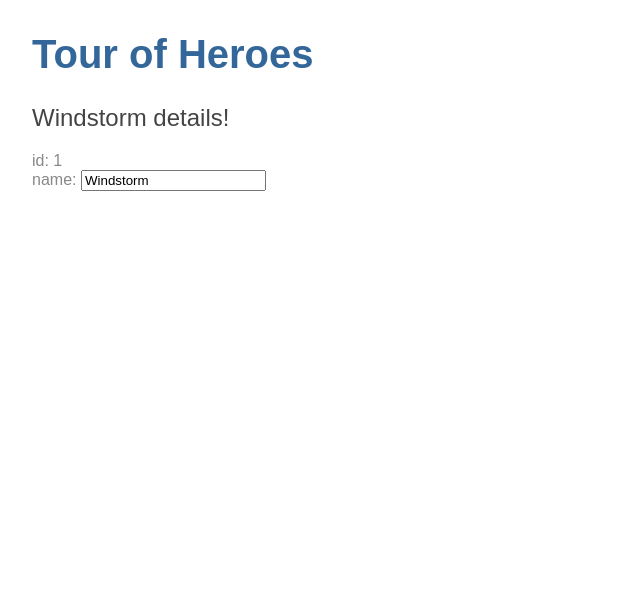
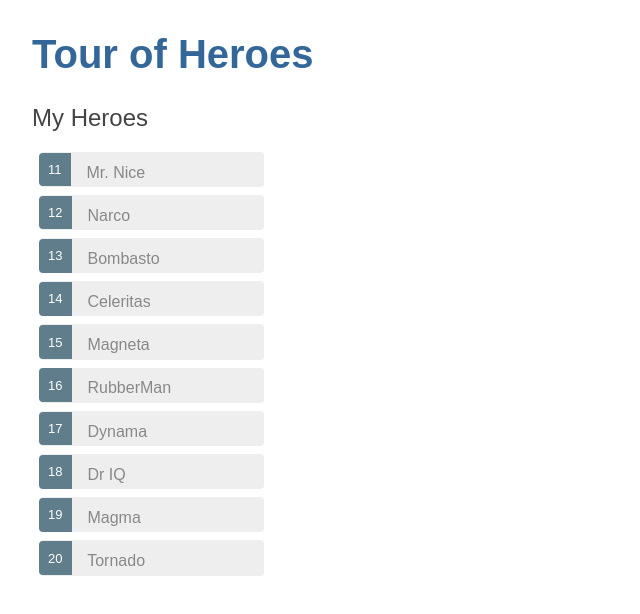
Before and after one commit to porscheinformatik/angular-spring-heroes, an Angular app in the folder heroes-frontend/: page / in a window 1280 px wide. Shown: the top 614 px of the page, without its empty margins (0-640 px from the left). Built offline with nearby package versions, Linux system fonts and the light colour scheme.

Commit message:
Implementation for step 3 master/detail

```diff
--- a/heroes-frontend/src/app/app.component.css
+++ b/heroes-frontend/src/app/app.component.css
@@ -0,0 +1,53 @@
+ .selected {
+   background-color: #CFD8DC !important;
+   color: white;
+ }
+
+ .heroes {
+   margin: 0 0 2em 0;
+   list-style-type: none;
+   padding: 0;
+   width: 15em;
+ }
+
+ .heroes li {
+   cursor: pointer;
+   position: relative;
+   left: 0;
+   background-color: #EEE;
+   margin: .5em;
+   padding: .3em 0;
+   height: 1.6em;
+   border-radius: 4px;
+ }
+
+ .heroes li.selected:hover {
+   background-color: #BBD8DC !important;
+   color: white;
+ }
+
+ .heroes li:hover {
+   color: #607D8B;
+   background-color: #DDD;
+   left: .1em;
+ }
+
+ .heroes .text {
+   position: relative;
+   top: -3px;
+ }
+
+ .heroes .badge {
+   display: inline-block;
+   font-size: small;
+   color: white;
+   padding: 0.8em 0.7em 0 0.7em;
+   background-color: #607D8B;
+   line-height: 1em;
+   position: relative;
+   left: -1px;
+   top: -4px;
+   height: 1.8em;
+   margin-right: .8em;
+   border-radius: 4px 0 0 4px;
+ }
--- a/heroes-frontend/src/app/app.component.html
+++ b/heroes-frontend/src/app/app.component.html
@@ -1,10 +1,19 @@
 <h1>{{title}}</h1>
-<h2>{{hero.name}} details!</h2>
-<div>
-	<label>id: </label>{{hero.id}}
-</div>
-<div>
-	<label>name: </label> <input [(ngModel)]="hero.name" placeholder="name">
+
+<div *ngIf="selectedHero">
+  <h2>{{selectedHero.name}} details!</h2>
+  <div><label>id: </label>{{selectedHero.id}}</div>
+  <div>
+      <label>name: </label>
+      <input [(ngModel)]="selectedHero.name" placeholder="name"/>
+  </div>
 </div>
 
+<h2>My Heroes</h2>
+<ul class="heroes">
+  <li *ngFor="let hero of heroes" (click)="onSelect(hero)"  [class.selected]="hero === selectedHero">
+    <span class="badge">{{hero.id}}</span> {{hero.name}}
+  </li>
+</ul>
+
 <router-outlet></router-outlet>
--- a/heroes-frontend/src/app/app.component.ts
+++ b/heroes-frontend/src/app/app.component.ts
@@ -1,4 +1,17 @@
 import { Component } from '@angular/core';
+
+const HEROES: Hero[] = [
+  { id: 11, name: 'Mr. Nice' },
+  { id: 12, name: 'Narco' },
+  { id: 13, name: 'Bombasto' },
+  { id: 14, name: 'Celeritas' },
+  { id: 15, name: 'Magneta' },
+  { id: 16, name: 'RubberMan' },
+  { id: 17, name: 'Dynama' },
+  { id: 18, name: 'Dr IQ' },
+  { id: 19, name: 'Magma' },
+  { id: 20, name: 'Tornado' }
+];
 
 @Component({
   selector: 'app-root',
@@ -7,8 +20,9 @@
 })
 export class AppComponent {
   title = 'Tour of Heroes';
-  hero: Hero = {
-    id: 1,
-    name: 'Windstorm'
-  };
+  heroes = HEROES;
+  selectedHero : Hero;
+  onSelect(hero: Hero) {
+    this.selectedHero = hero;
+  }
 }
```
